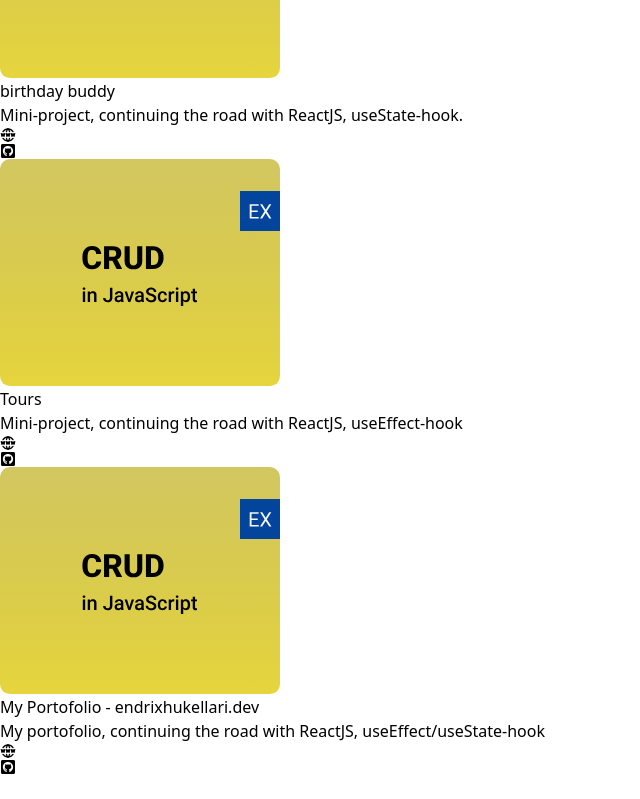
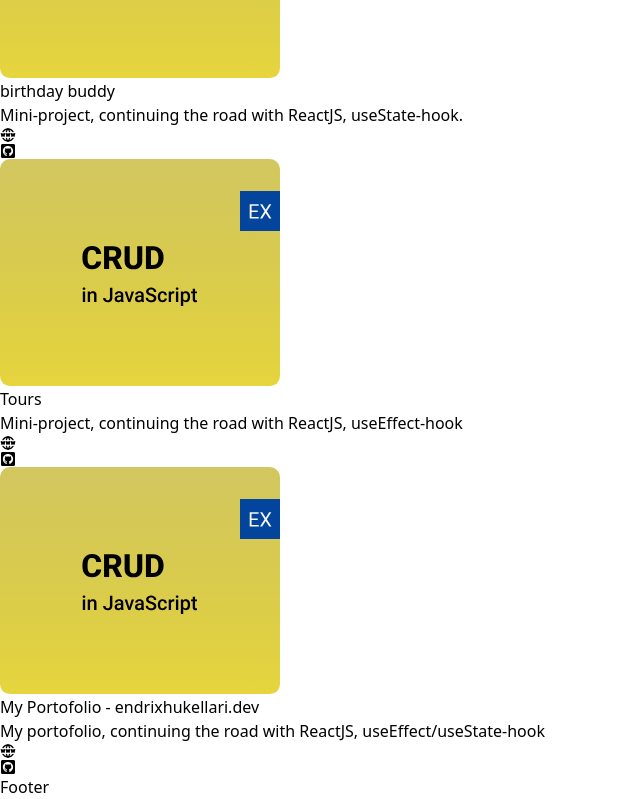
Before and after one commit to endrixh7/endrixhukellari-dev, a React (Vite) app: page / in a window 1280 px wide. Shown: the part 3351-4150 px from the top of the page, without its empty margins (0-640 px from the left). Before the commit the page ends 4126 px from the top, so only its background shows below. Built offline with nearby package versions, Linux system fonts and the light colour scheme.

Commit message:
Toggle Navbar when click on links

```diff
--- a/src/App.jsx
+++ b/src/App.jsx
@@ -3,6 +3,7 @@ import Navbar from "./components/Navbar";
 import Skills from "./components/Skills.jsx";
 import About from "./components/About.jsx";
 import Projects from "./components/Projects.jsx";
+import Footer from "./components/Footer.jsx";
 
 const App = () => {
   return (
@@ -12,6 +13,7 @@ const App = () => {
       <Skills/>
       <About/>
       <Projects/>
+      <Footer/>
     </>
   )
 }
--- /dev/null
+++ b/src/components/Footer.jsx
@@ -0,0 +1,6 @@
+const Footer = () => {
+  return (
+    <div>Footer</div>
+  )
+}
+export default Footer
--- a/src/components/Navbar.jsx
+++ b/src/components/Navbar.jsx
@@ -32,7 +32,7 @@ const Navbar = () => {
           {links.map((link)=>{
             const {id,href, text} = link;
             return <li key={id}>
-              <a href={href}>{text}</a>
+              <a onClick={toggleLinks} href={href}>{text}</a>
             </li>
           })}
         </ul>
```
